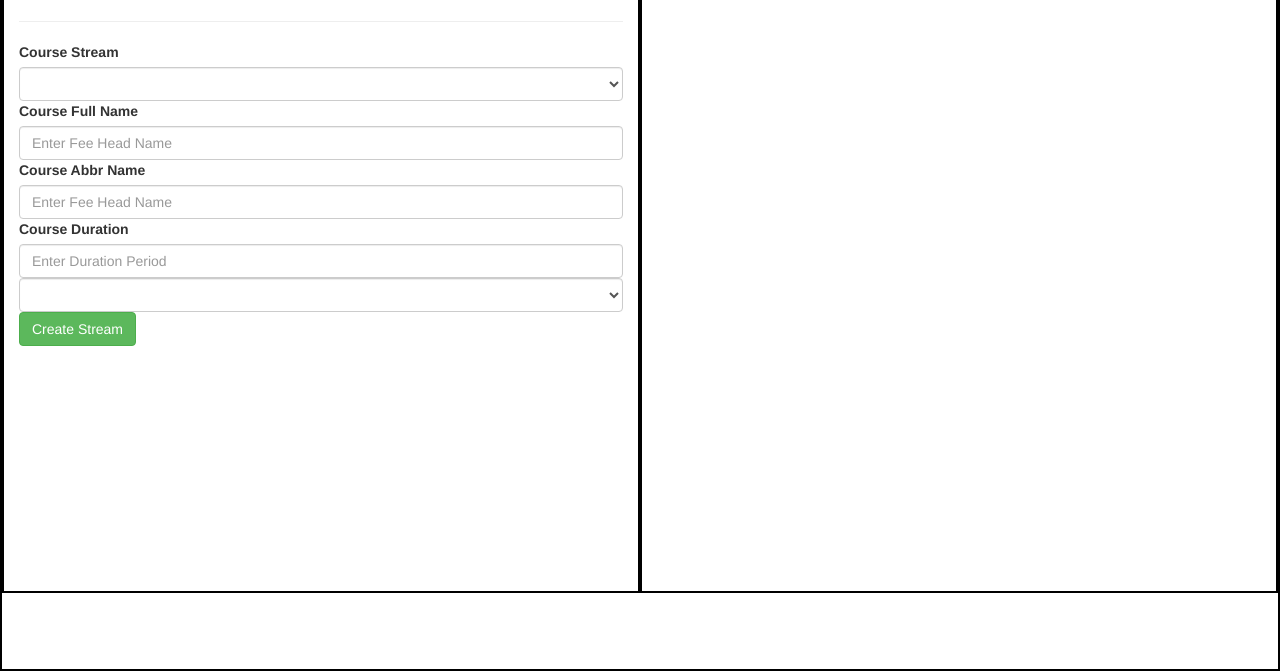
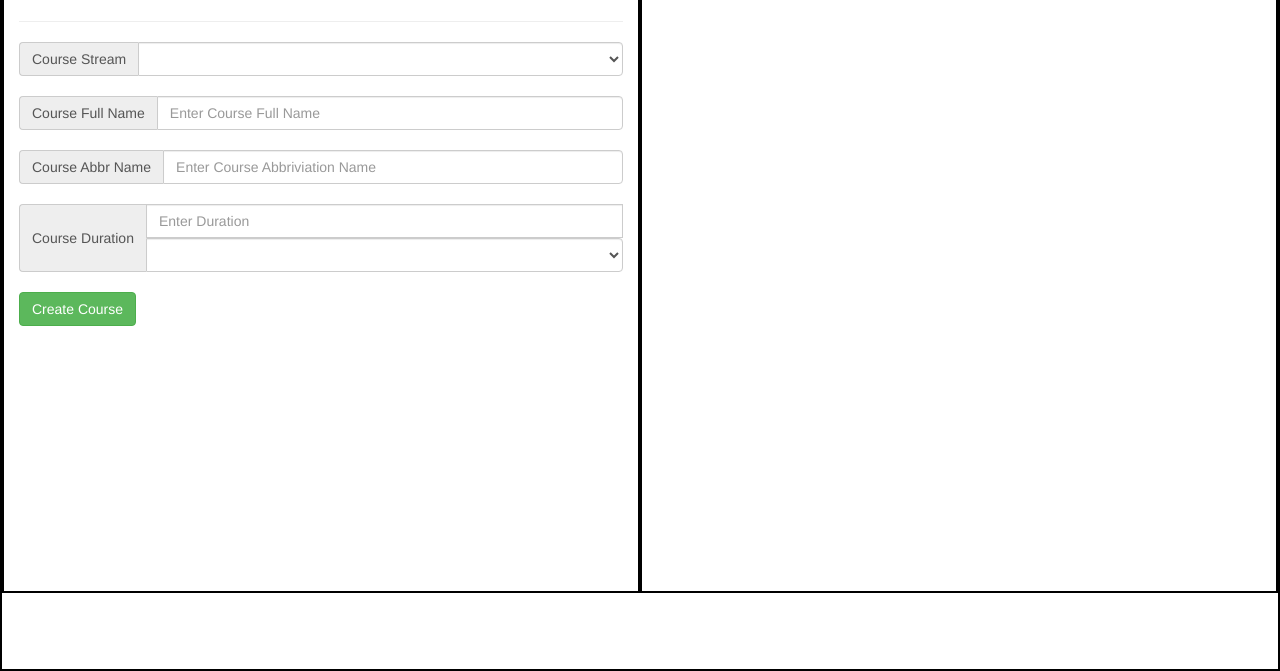
Before and after one commit to DharmenderRajput/IMS-IITCE, a PHP site: page /views/coursemaster.php in a window 1280 px wide. Shown: the part 202-873 px from the top of the page. Run offline with PHP 8.4, Linux system fonts and the light colour scheme; the visitor is signed in with stand-in values (Sample User, id 1); tables that the repository leaves empty or names only in its code hold one stand-in row (values such as "Sample post").

Commit message:
new formating

```diff
--- a/views/coursemaster.php
+++ b/views/coursemaster.php
@@ -30,8 +30,9 @@
 
             <!-- Course creation form -->
             <form action="" method="post">
-                <label for="stream_name">Course Stream</label>
-                <select class="form-control" name="feehead_category" id="">
+                <div class="input-group">
+                    <span class="input-group-addon" id="basic-addon1">Course Stream</span>
+                    <select class="form-control" name="course_stream" id="" aria-describedby="basic-addon1" required>
                         <option></option>
                         <?php
                             // fetching all streams present
@@ -39,21 +40,32 @@
                             fetchstream($call);
                         ?>
                     </select>
-                <label for="stream_name">Course Full Name</label>
-                <input class="form-control" type="text" name="feehead_name" id="" placeholder="Enter Fee Head Name">
-                <label for="stream_name">Course Abbr Name</label>
-                <input class="form-control" type="text" name="feehead_name" id="" placeholder="Enter Fee Head Name">
-                <label for="stream_name">Course Duration</label>
-                <input class="form-control" type="number" name="feehead_name" id="" placeholder="Enter Duration Period">
-                <select class="form-control" name="feehead_category" id="">
+                </div>
+                <br>
+                <div class="input-group">
+                    <span class="input-group-addon" id="basic-addon2">Course Full Name</span>
+                    <input type="text" class="form-control" name="course_fname" placeholder="Enter Course Full Name" aria-describedby="basic-addon2" required>
+                </div>
+                <br>
+                <div class="input-group">
+                    <span class="input-group-addon" id="basic-addon3">Course Abbr Name</span>
+                    <input type="text" class="form-control" name="course_aname" placeholder="Enter Course Abbriviation Name" aria-describedby="basic-addon3" required>
+                </div>
+                <br>
+                <div class="input-group">
+                    <span class="input-group-addon" id="basic-addon4">Course Duration</span>
+                    <input type="number" class="form-control" name="course_aname" placeholder="Enter Duration" aria-describedby="basic-addon4" required>
+                    <select class="form-control" name="feehead_category" id="" aria-describedby="basic-addon4" required>
                         <option></option>
                         <option value="">Hours</option>
                         <option value="">Months</option>
                         <option value="">Year</option>
                 </select>
+                </div>
+                <br>
                 <!-- <label for="stream_name">Taxable</label>
                 <input class="form-control" type="checkbox" name="feehead_tax" id=""> -->
-                <button class="btn btn-success" type="submit" name="new">Create Stream</button>
+                <button class="btn btn-success" type="submit" name="new">Create Course</button>
             </form>
 
             <?php
```
Lines whose indentation alone changed are shown as unchanged.
